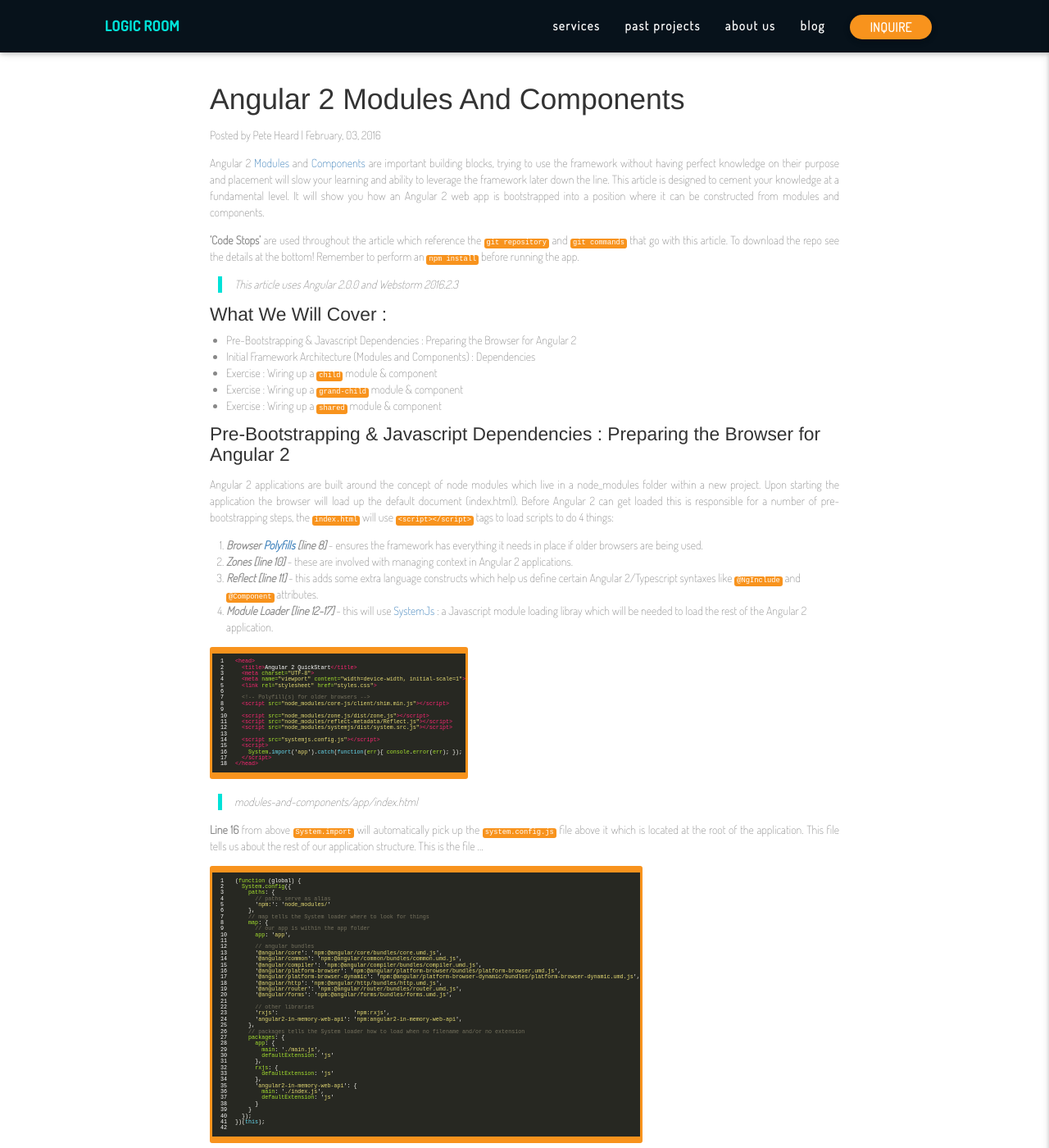
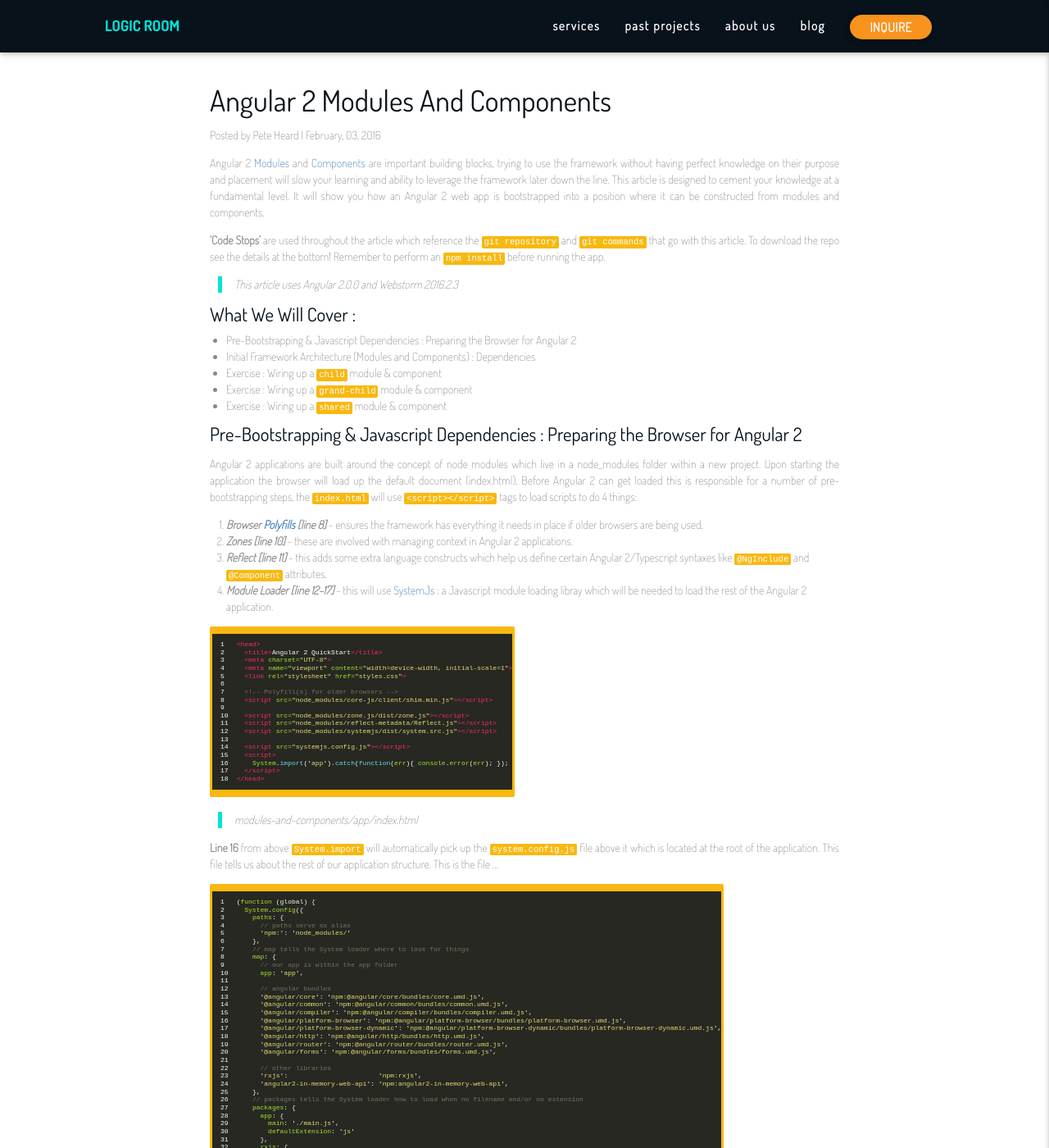
Before and after one commit to peterheard01/logic-room, a Jekyll site: the page built from _posts/1_angular_2_modules_and_components_article/2016-2-12-modules-and-components-article.md, in a window 1280 px wide and 1400 px high. Shown: the whole window at 82% size. Built offline with Jekyll 4.4.1, drawn with Linux system fonts in a browser that asks for light colours; some of the changed text lies outside the part shown.

````diff
--- a/_posts/1_angular_2_modules_and_components_article/2016-2-12-modules-and-components-article.md
+++ b/_posts/1_angular_2_modules_and_components_article/2016-2-12-modules-and-components-article.md
@@ -167,7 +167,7 @@
 
 The rest of this article can be read alone but for maximum benefit I reccomend you download the clone the git repository and try and implement the changes I make. There is no better way to learn than by following along and writing code. Details on the git repository are at the bottom of this article.
 
-### Exercise : Wiring up a ```child``` module & component
+### Exercise : Wiring up a child module & component
 
 The first thing we want after getting our base application working is to wire up our first module. A module in this context is simply a dependency.  If you come from a Java background it would be a seperate **jar** file or C# it would be a **dll**. However since we are using **on the fly** compiled languages the code is not compiled into some artifac, instead we reference we reference the code directly. Fundamentally it's the same thing. For the sake of maintainability and modularity non-trivial applications should be split into multiple modules each serving their own independant purpose. The work that I am doing with a client system [Cisco dCloud](https://dcloud.cisco.com/) at the moment does this and it works well to maintain large code bases.
 
@@ -226,7 +226,7 @@
 
 -----
 
-### Exercise : Wiring up a ```grand-child``` module & component
+### Exercise : Wiring up a grand-child module & component
 
 Okay, next up we are going to wire up a module that is referenced by the module we just created. This is an exercise is exposing a component between two of our own modules in a linked way. We let the ```AppModule``` load the ```ChildModule```, it in turn loads the ```GrandChildModule``` and will display it's component.
 
@@ -311,7 +311,7 @@
 
 ---
 
-### Exercise : Wiring up a ```shared``` module & component
+### Exercise : Wiring up a shared module & component
 
 So, now for the final piece of the puzzle, how to wire up a module that is shared between components. I left this piece until the end because I wanted you to get a really solid understanding of the basics behing module loading. As you grow your Angular 2 applications you should refactor out common functionality into shared modules. Where you keep this is ultimately up to you but for most projects I reccomend using a ```/commmon``` folder or a ```/shared``` folder.
 
--- a/_sass/3-base/_body-element.scss
+++ b/_sass/3-base/_body-element.scss
@@ -28,6 +28,11 @@
 ol li, ul li {
    color: $grey;
   font-family: 'Dosis-ExtraLight' !important;
+}
+
+h1,h2,h3,h4,h5,h6{
+  font-family: 'Dosis-Regular';
+  color: $banner;
 }
 
 
--- a/_sass/3-base/_highlight.scss
+++ b/_sass/3-base/_highlight.scss
@@ -1,9 +1,12 @@
-//.highlight  {
-//  background-color:#07121b;
-//  padding:20px;
-//  border-radius : 5px;
-//  font-size :  em(14);
-//}
+.highlighter-rouge {
+  background-color: $button_color;
+  color:white;
+  padding:1px 3px 1px 3px;
+  font-size :  em(12);
+  border-radius: 2px;
+  display:inline-block;
+  line-height: 1.2;
+}
 
 .highlight {
 
@@ -17,16 +20,6 @@
   .pre {
     margin-top:20px;
   }
-}
-
-.highlighter-rouge {
-  background-color: #f8931d;
-  color:white;
-  padding:1px 3px 1px 3px;
-  font-size :  em(10);
-  border-radius: 3px;
-  display:inline-block;
-  line-height: 1.1;
 }
 
 
--- a/_sass/3-base/_vars.scss
+++ b/_sass/3-base/_vars.scss
@@ -1,5 +1,5 @@
 // Colors
-$button_color: #f8931d;
+$button_color: #f8b80f;
 $logo_color: #00e2d8;
 $text_color: #ffffff;
 $grey : #888888;
--- a/_sass/4-main-pages/_mediaquerys.scss
+++ b/_sass/4-main-pages/_mediaquerys.scss
@@ -1,9 +1,6 @@
 /*==================================================
 =            Bootstrap 3 Media Queries             =
 ==================================================*/
-
-
-
 
     /*==========  Mobile First Method  ==========*/
 
````
